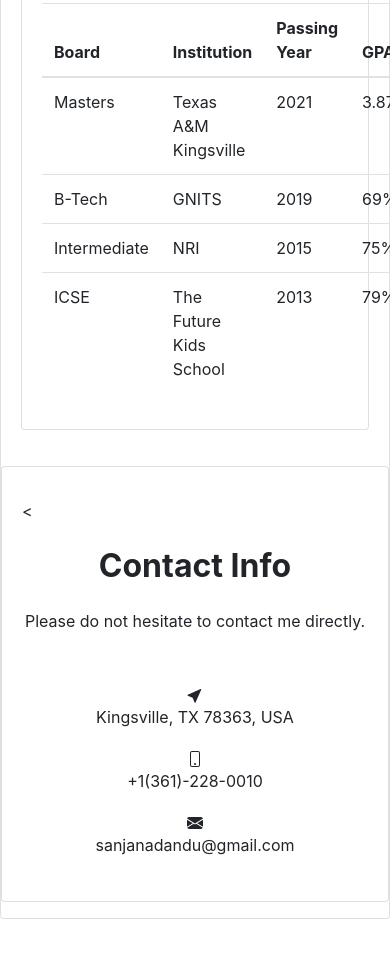
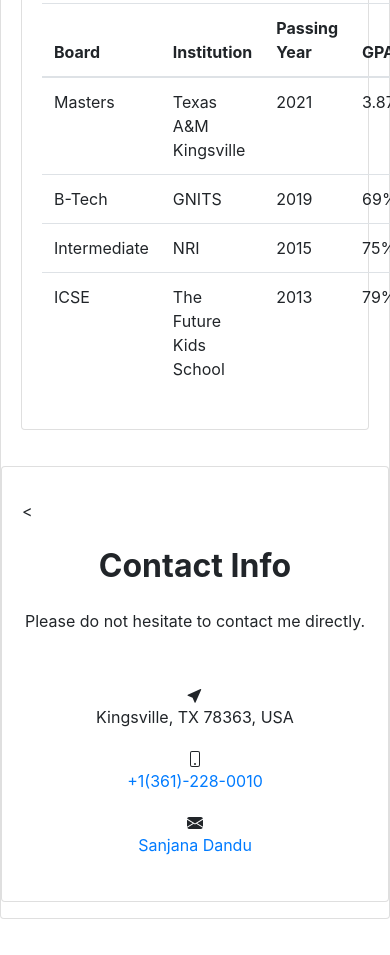
Before and after one commit to SanjanaDandu/sanjanadandu.github.io, a plain HTML site: page CVusingbootstrap/index.html in a window 390 px wide. Shown: the part 1945-2900 px from the top of the page. Drawn offline with nearby package versions, Linux system fonts and the light colour scheme.

Commit message:
phone mail updated

```diff
--- a/CVusingbootstrap/index.html
+++ b/CVusingbootstrap/index.html
@@ -142,11 +142,11 @@
                     <path fill-rule="evenodd" d="M11 1H5a1 1 0 0 0-1 1v12a1 1 0 0 0 1 1h6a1 1 0 0 0 1-1V2a1 1 0 0 0-1-1zM5 0a2 2 0 0 0-2 2v12a2 2 0 0 0 2 2h6a2 2 0 0 0 2-2V2a2 2 0 0 0-2-2H5z"/>
                     <path fill-rule="evenodd" d="M8 14a1 1 0 1 0 0-2 1 1 0 0 0 0 2z"/>
                   </svg>
-                  <p>+1(361)-228-0010</p>
+                  <p><a href="tel:1-361-228-0010">+1(361)-228-0010</a></p>
                   <svg class="bi bi-envelope-fill" width="1em" height="1em" viewBox="0 0 16 16" fill="currentColor" xmlns="http://www.w3.org/2000/svg">
                     <path fill-rule="evenodd" d="M.05 3.555A2 2 0 0 1 2 2h12a2 2 0 0 1 1.95 1.555L8 8.414.05 3.555zM0 4.697v7.104l5.803-3.558L0 4.697zM6.761 8.83l-6.57 4.027A2 2 0 0 0 2 14h12a2 2 0 0 0 1.808-1.144l-6.57-4.027L8 9.586l-1.239-.757zm3.436-.586L16 11.801V4.697l-5.803 3.546z"/>
                   </svg>
-                  <p>sanjanadandu@gmail.com</p>
+                  <p><a href="mailto:sanjanadandu@gmail.com">Sanjana Dandu</a></p>
 
 
 
```
